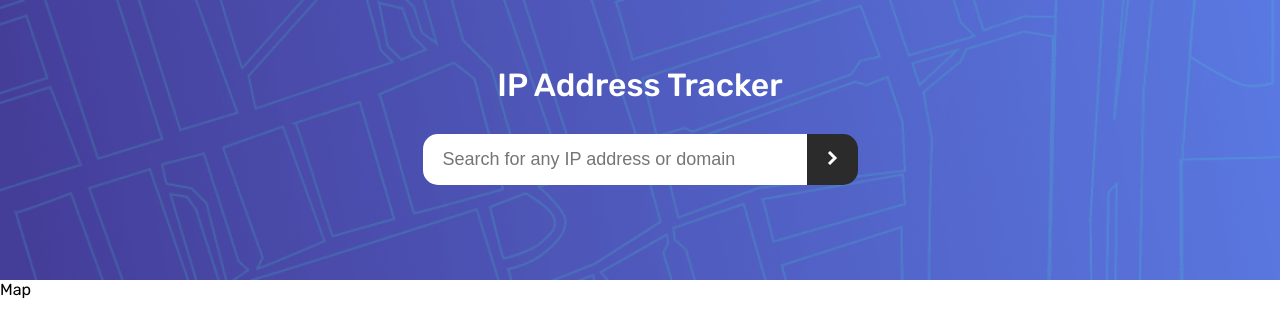
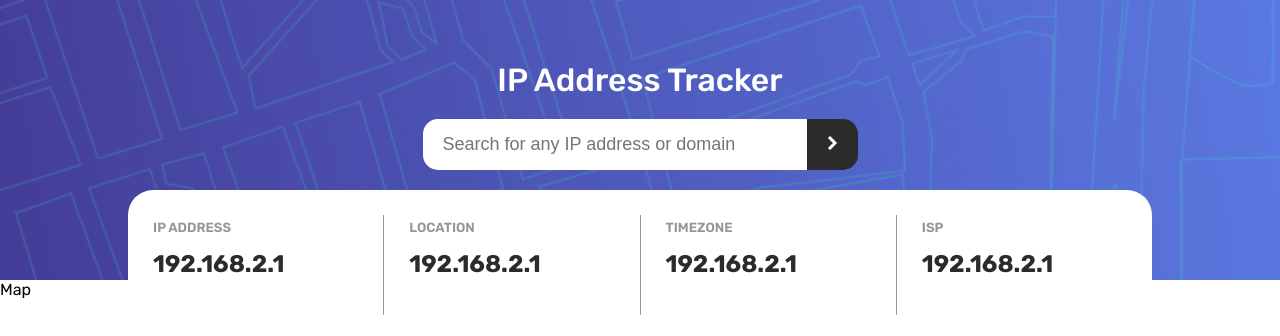
Before and after one commit to MhmtMutlu/react-ip-tracker-app, a React (Create React App) app: page / in a window 1280 px wide. Shown: the top 336 px of the page. Built offline with nearby package versions, Linux system fonts and the light colour scheme.

Commit message:
UI: Header component was designed for HeaderInfo.

```diff
--- a/src/components/Header/Header.tsx
+++ b/src/components/Header/Header.tsx
@@ -1,6 +1,7 @@
 import React from "react";
 import "./header.scss";
 import ArrowLogo from "../../assets/icon-arrow.svg"
+import HeaderInfo from "./HeaderInfo/HeaderInfo";
 
 const Header: React.FC = () => {
   return (
@@ -12,6 +13,7 @@ const Header: React.FC = () => {
           <img src={ArrowLogo} alt="Button's Arrow Logo"/>
         </button>
       </div>
+      <HeaderInfo />
     </div>
   );
 };
--- a/src/components/Header/header.scss
+++ b/src/components/Header/header.scss
@@ -19,7 +19,7 @@
 
   &-input-wrapper {
     width: 100%;
-    margin: 30px;
+    margin: 20px;
     display: flex;
     align-items: center;
     justify-content: center;
```
